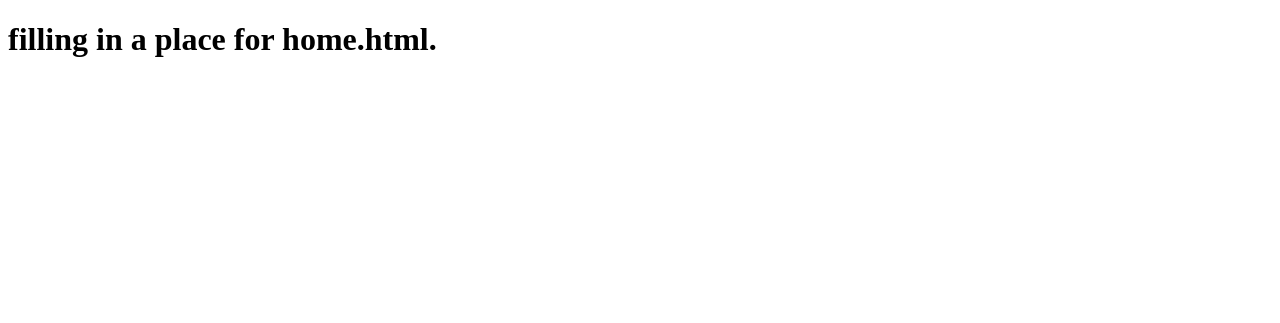
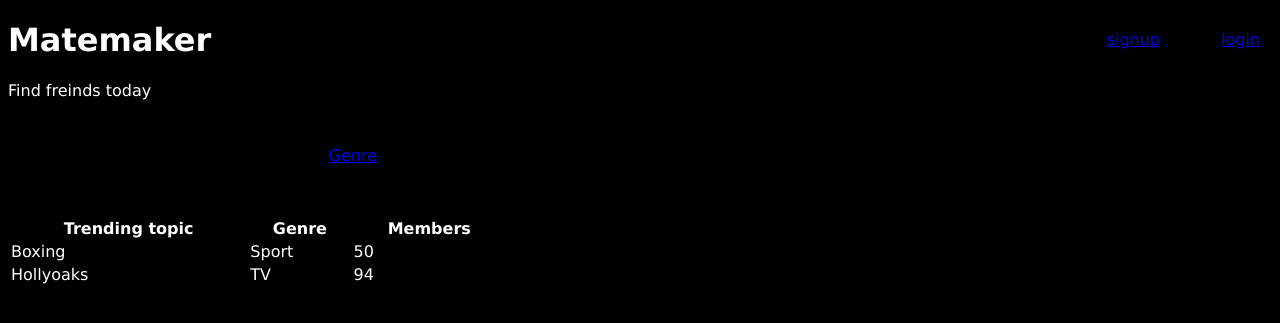
Before and after one commit to Daniel-Brown-UofG/Matemaker_project, a Django app: page / in a window 1280 px wide. Shown: the top 323 px of the page. Run offline with Django 3.2, Linux system fonts and the light colour scheme.

Commit message:
first commit

```diff
--- a/templates/matemaker/home.html
+++ b/templates/matemaker/home.html
@@ -1,10 +1,48 @@
 <!DOCTYPE html>
 <html>
-	<head>
-		<title> Home </title>
-	</head>
+<head>
+<style>
+body {background-color: black;}
+h1   {font-family: Verdana; color: white;}
+p    {font-family: Verdana; color: white;}
+a    {font-family: Verdana; position: absolute; top: 30px; right: 20px;}
+.a1   {font-family: Verdana; position: absolute; top: 0px; right: 100px;}
+.a2 {font-family: Verdana; color: white; position: relative; right:875px;}
+table {font-family: Verdana; color: white; position: relative; top:100px}
+</style>
+</head>
+<body>
 
-	<body>
-		<h1> filling in a place for home.html. </h1>
-	<body>
+<h1>Matemaker</h1>
+<p>Find freinds today</p>
+
+<a href="login page">login</a>
+
+<div class = "a1">
+<a href="signup page">signup</a>
+</div>
+
+<div class = "a2">
+<a href="Genre page">Genre</a>
+</div>
+
+<table style="width:500px">
+  <tr>
+    <th>Trending topic</th>
+    <th>Genre</th>
+    <th>Members</th>
+  </tr>
+  <tr>
+    <td>Boxing</td>
+    <td>Sport</td>
+    <td>50</td>
+  </tr>
+  <tr>
+    <td>Hollyoaks</td>
+    <td>TV</td>
+    <td>94</td>
+  </tr>
+</table>
+
+</body>
 </html>
```
Also changed, not shown: templates/matemaker/base_temp.html (added, +17 -0 lines), templates/matemaker/create_intrest.html (added, +36 -0 lines), templates/matemaker/login.html (added, +21 -0 lines).
